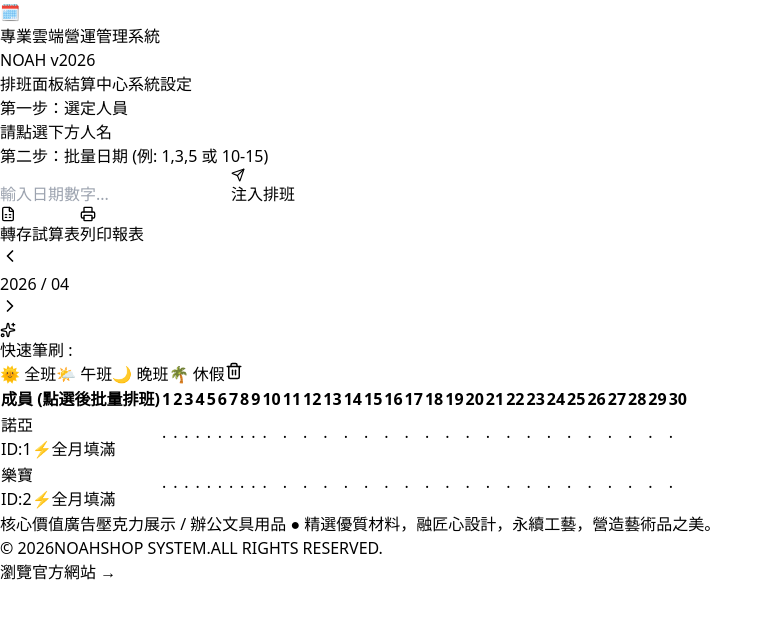
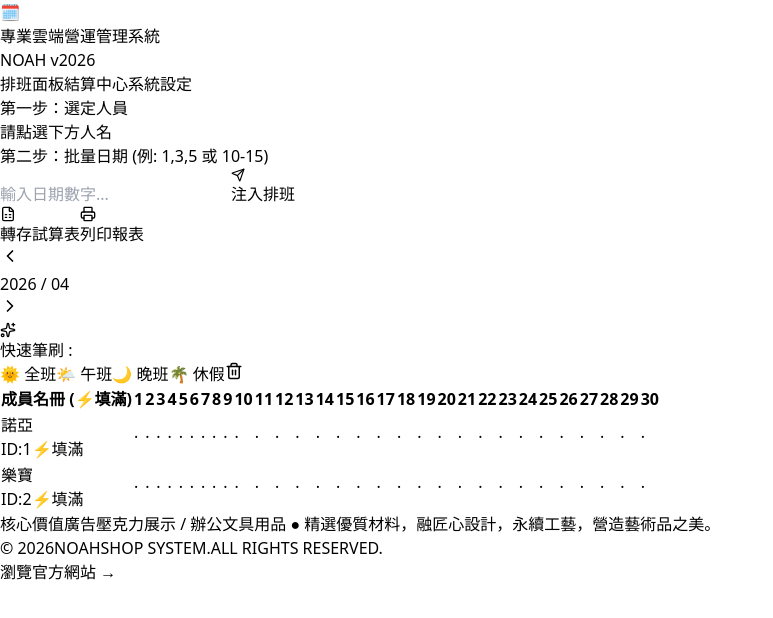
Before and after one commit to lander312/noah-scheduler, a React (Vite) app in the folder shift-scheduler/: page / in a window 1280 px wide. Shown: the top 618 px of the page, without its empty margins (0-773 px from the left). Built offline with nearby package versions, Linux system fonts and the light colour scheme.

Commit message:
正式更新：批量排班與試算表匯出功能v2

```diff
--- a/shift-scheduler/src/App.jsx
+++ b/shift-scheduler/src/App.jsx
@@ -222,8 +222,9 @@ const App = () => {
               </div>
             </div>
 
-            {/* 排班表主體 */}
-            <div className={`bg-white rounded-[2.5rem] shadow-sm border ${theme.border} overflow-hidden print-card`}>
+{/* --- 排班面板 (專業數據版：移除失敗大圓角，強化直覺反饋) --- */}
+            <div className={`bg-white rounded-3xl shadow-sm border ${theme.border} overflow-hidden print-card`}>
+              {/* 工具列 no-print */}
               <div className="p-5 border-b flex flex-wrap items-center justify-between gap-6 bg-black/[0.01] no-print">
                 <div className="flex items-center bg-white rounded-xl shadow-sm border p-1">
                   <button onClick={() => setCurrentDate(new Date(currentYear, currentMonth-2, 1))} className="p-2 hover:bg-slate-50 text-slate-400"><ChevronLeft size={20}/></button>
@@ -242,18 +243,20 @@ const App = () => {
                       onClick={() => setQuickAssignMode(quickAssignMode === s.id ? null : s.id)}
                       className={`px-4 py-2 rounded-xl text-xs font-black transition-all flex items-center gap-1.5 ${quickAssignMode === s.id ? `${theme.colors[s.colorIndex % 5]} text-white shadow-lg scale-105` : 'hover:bg-slate-50 text-slate-500 border border-transparent hover:border-slate-200'}`}
                     >
-                      <span className="text-lg">{s.emoji}</span> {s.name}
+                      <span className="text-xl">{s.emoji}</span> {s.name}
                     </button>
                   ))}
                   <button onClick={() => setQuickAssignMode(quickAssignMode === 'clear' ? null : 'clear')} className={`px-4 py-2 rounded-xl text-xs font-black ${quickAssignMode === 'clear' ? 'bg-rose-500 text-white shadow-lg' : 'text-slate-300 hover:bg-rose-50'}`}><Trash2 size={18}/></button>
                 </div>
               </div>
 
+              {/* 表格主體 */}
               <div className="overflow-x-auto scrollbar-hide">
                 <table className="w-full border-separate border-spacing-0 text-left print-table">
                   <thead>
                     <tr className="bg-slate-50/50">
-                      <th className="sticky left-0 top-0 z-40 bg-white/95 backdrop-blur-md p-4 text-[10px] font-black uppercase text-slate-400 border-b border-r min-w-[160px] print-name">成員 (點選後批量排班)</th>
+                      {/* 人名欄位縮小，移除多餘裝飾 */}
+                      <th className="sticky left-0 top-0 z-40 bg-white p-4 text-[10px] font-black uppercase text-slate-400 border-b border-r min-w-[120px] text-left print-name">成員名冊 (⚡填滿)</th>
                       {Array.from({ length: daysInMonth }).map((_, i) => (
                         <th key={i} className="top-0 p-2 text-[10px] font-black border-b text-center min-w-[38px] text-slate-400">{i + 1}</th>
                       ))}
@@ -261,16 +264,37 @@ const App = () => {
                   </thead>
                   <tbody>
                     {leaderboard.map((emp) => (
-                      <tr key={emp.id} className={`group transition-colors ${selectedEmpForBatch === emp.id ? 'bg-indigo-50/50' : 'hover:bg-slate-50/30'}`}>
-                        <td className={`sticky left-0 z-30 bg-white/95 backdrop-blur-md p-4 border-r border-b shadow-[4px_0_10px_rgba(0,0,0,0.02)] print-name cursor-pointer ${selectedEmpForBatch === emp.id ? 'ring-2 ring-inset ring-indigo-500' : ''}`} onClick={() => setSelectedEmpForBatch(emp.id)}>
-                          <div className="flex flex-col gap-1">
-                            <div className={`font-black text-xl tracking-tight transition-colors ${selectedEmpForBatch === emp.id ? 'text-indigo-600' : 'text-slate-700'}`}>{emp.name}</div>
-                            <div className="flex items-center gap-2">
+                      <tr
+                        key={emp.id}
+                        className={`group transition-colors ${selectedEmpForBatch === emp.id ? 'bg-black/[0.02]' : 'hover:bg-slate-50/30'}`}
+                      >
+                        {/* 專業人名名片：移除大圓角，採用左側條反饋 */}
+                        <td
+                          className={`sticky left-0 z-30 bg-white p-4 border-r border-b shadow-[4px_0_10px_rgba(0,0,0,0.02)] print-name cursor-pointer relative ${selectedEmpForBatch === emp.id ? 'bg-slate-50' : ''}`}
+                          onClick={() => setSelectedEmpForBatch(emp.id)}
+                        >
+                          {/* 選中時的左側強調色條 - 不佔空間，直覺貼心 */}
+                          {selectedEmpForBatch === emp.id && (
+                            <div className={`absolute left-0 top-0 bottom-0 w-1 ${theme.accent} rounded-r`}></div>
+                          )}
+
+                          <div className="flex flex-col gap-1 pl-2 text-left">
+                            <div className={`font-black text-2xl tracking-tight text-left transition-colors ${selectedEmpForBatch === emp.id ? theme.accentText : 'text-slate-700'}`}>
+                              {emp.name}
+                            </div>
+                            <div className="flex items-center gap-1.5 text-left no-print">
                               <span className="text-[9px] font-bold text-slate-400 uppercase px-1.5 py-0.5 bg-slate-100 rounded">ID:{emp.id.slice(-3)}</span>
-                              <button onClick={(e) => { e.stopPropagation(); fillMonth(emp.id, quickAssignMode); }} className="no-print text-[9px] font-black text-indigo-500 hover:underline">⚡全月填滿</button>
+                              <button
+                                onClick={(e) => { e.stopPropagation(); fillMonth(emp.id, quickAssignMode); }}
+                                className={`text-[10px] font-black transition-colors ${selectedEmpForBatch === emp.id ? theme.accentText : 'text-indigo-500 hover:text-indigo-600'}`}
+                              >
+                                ⚡填滿
+                              </button>
                             </div>
                           </div>
                         </td>
+
+                        {/* 排班格 - 上圖下文粗體 (維持原樣，縮排間距) */}
                         {Array.from({ length: daysInMonth }).map((_, i) => {
                           const day = i + 1;
                           const k = getDateKey(day);
@@ -280,12 +304,13 @@ const App = () => {
                             <td key={day} className="p-0 border-b border-r border-slate-50 transition-colors">
                               <button
                                 onClick={() => quickAssignMode && setSchedule(emp.id, k, quickAssignMode === 'clear' ? null : quickAssignMode)}
-                                className={`w-full h-14 flex flex-col items-center justify-center gap-0.5 transition-all ${s ? theme.colors[s.colorIndex % 5] + " text-white shadow-inner" : "bg-transparent hover:bg-black/[0.02] text-slate-100"}`}
+                                className={`w-full h-14 flex flex-col items-center justify-center gap-0 transition-all ${s ? theme.colors[s.colorIndex % 5] + " text-white shadow-inner" : "bg-transparent hover:bg-black/[0.02] text-slate-100"}`}
                               >
                                 {s ? (
                                   <>
                                     <span className="text-xl leading-none emoji-print">{s.emoji}</span>
-                                    <span className="text-[9px] font-black uppercase leading-none">{s.name}</span>
+                                    {/* 下方中文加粗，文字稍微縮小保持格子精緻 */}
+                                    <span className="text-[9px] font-bold uppercase leading-tight font-black">{s.name}</span>
                                   </>
                                 ) : '·'}
                               </button>
```
